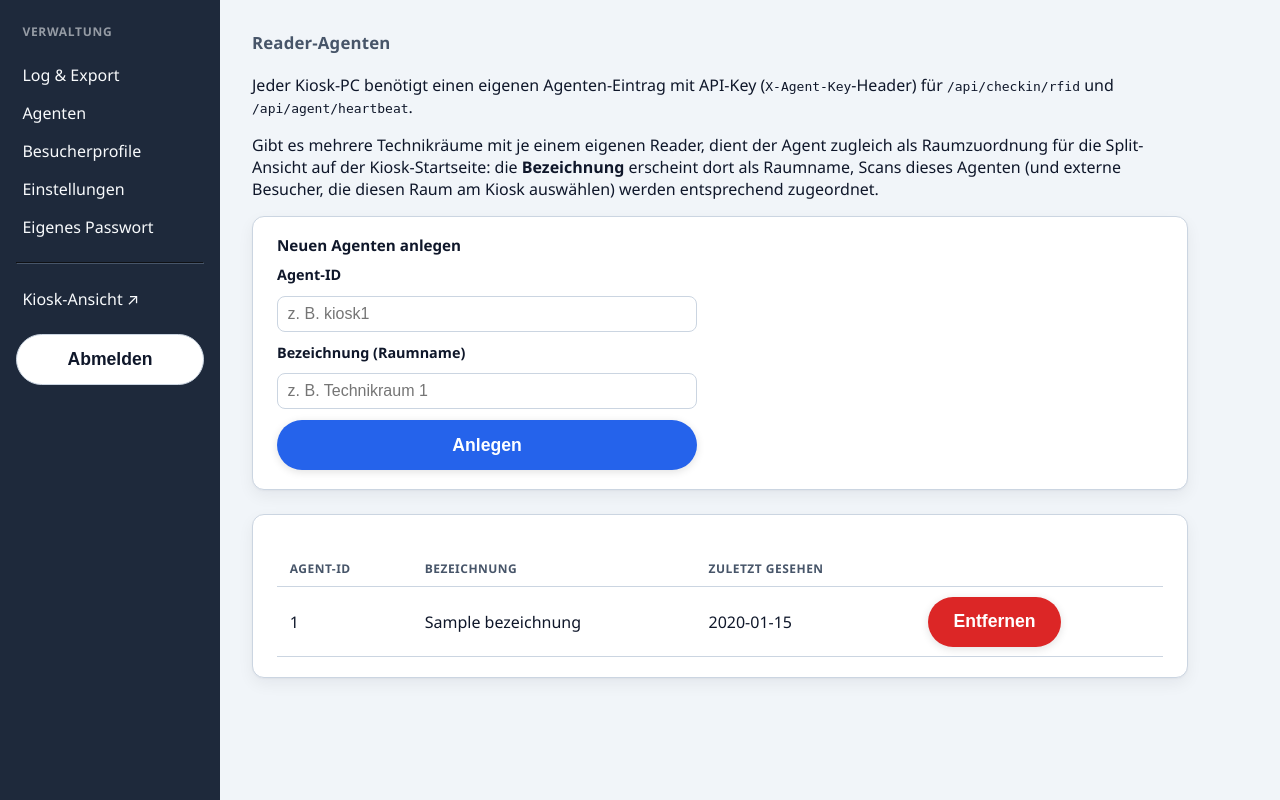
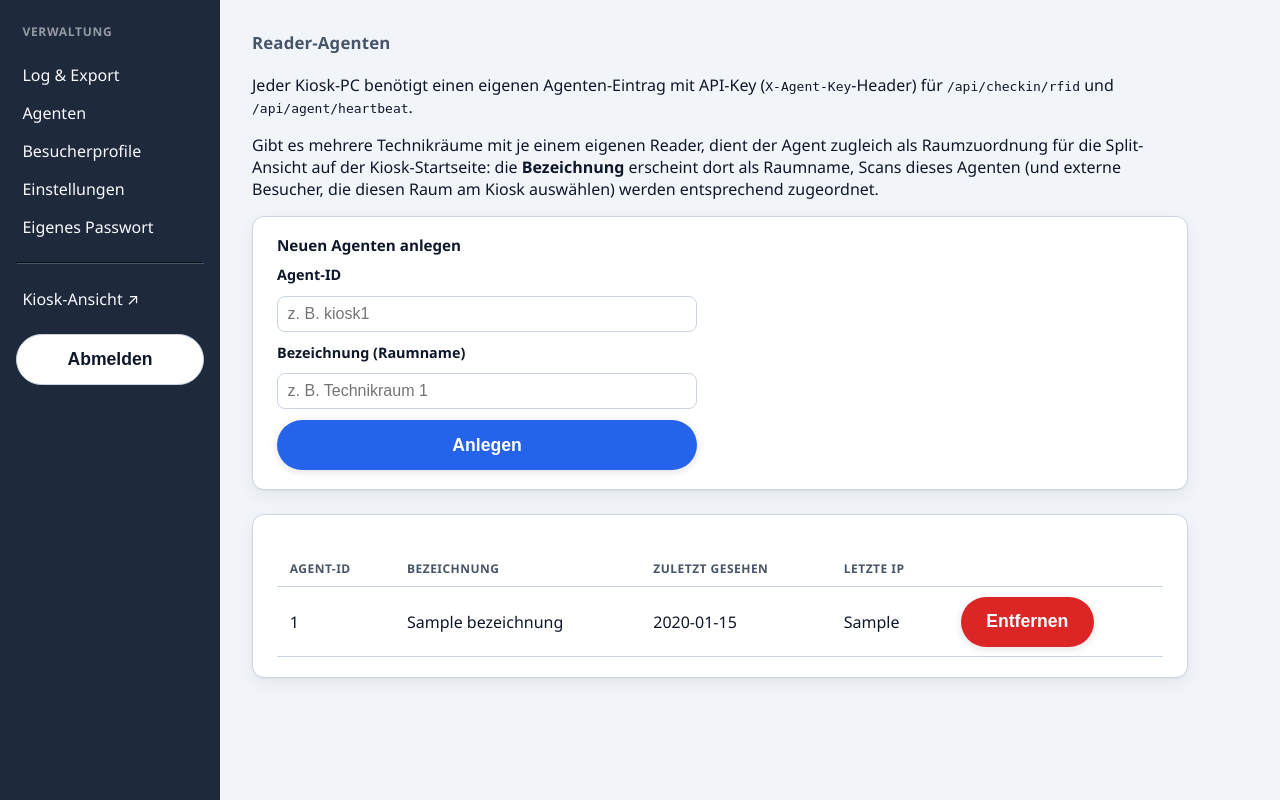
Before and after one commit to Volltext/RZ-CheckIn, a FastAPI app: template app/templates/admin/agenten.html in a window 1280 px wide. Run offline with FastAPI, Linux system fonts and the light colour scheme; the template is opened without the code that fills it: most values are stand-ins (such as "Sample title", 1, 10 or a date in 2020); parts of the project's set-up code (start-up, migrations or seed data) failed here and were passed over.

Commit message:
Admin: letzte Agent-IP in der Agentenliste anzeigen (Diagnose Raumzuordnung)
Co-Authored-By: Claude Sonnet 5.5 <noreply@anthropic.com>
Claude-Session: https://claude.ai/code/session_019mWvgmX6M5guv17FwXN8Xt

```diff
--- a/app/templates/admin/agenten.html
+++ b/app/templates/admin/agenten.html
@@ -22,13 +22,14 @@ am Kiosk auswählen) werden entsprechend zugeordnet.</p>
 
 <div class="karte">
   <table>
-    <thead><tr><th>Agent-ID</th><th>Bezeichnung</th><th>Zuletzt gesehen</th><th></th></tr></thead>
+    <thead><tr><th>Agent-ID</th><th>Bezeichnung</th><th>Zuletzt gesehen</th><th>Letzte IP</th><th></th></tr></thead>
     <tbody>
       {% for a in agenten %}
       <tr>
         <td>{{ a.agent_id }}</td>
         <td>{{ a.bezeichnung }}</td>
         <td>{{ a.last_seen.strftime("%d.%m.%Y %H:%M:%S") if a.last_seen else "noch nie" }}</td>
+        <td>{{ a.letzte_ip or "–" }}</td>
         <td>
           <form method="post" action="/admin/agenten/{{ a.agent_id }}/loeschen" class="formular-inline"
                 onsubmit="return confirm('Agent {{ a.agent_id }} entfernen? Der API-Key wird sofort ungültig. Bestehende Log-Einträge bleiben mit Raumnamen erhalten.');">
```
